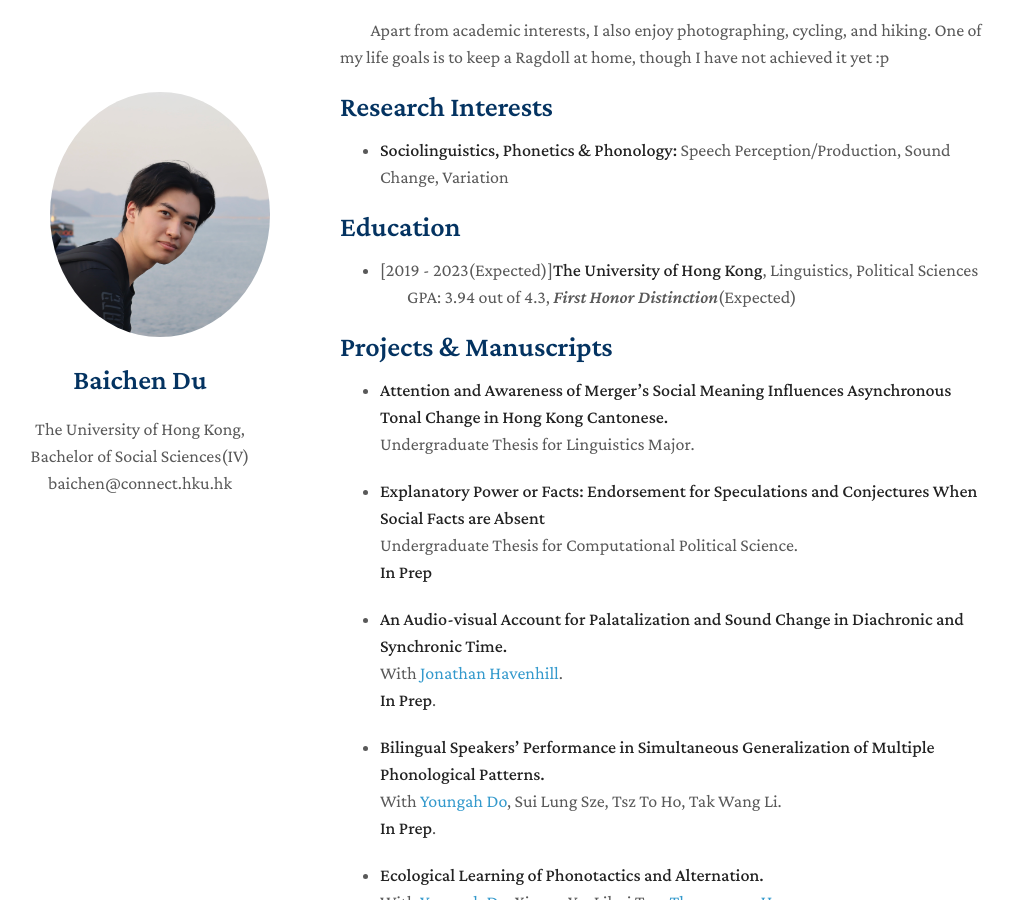
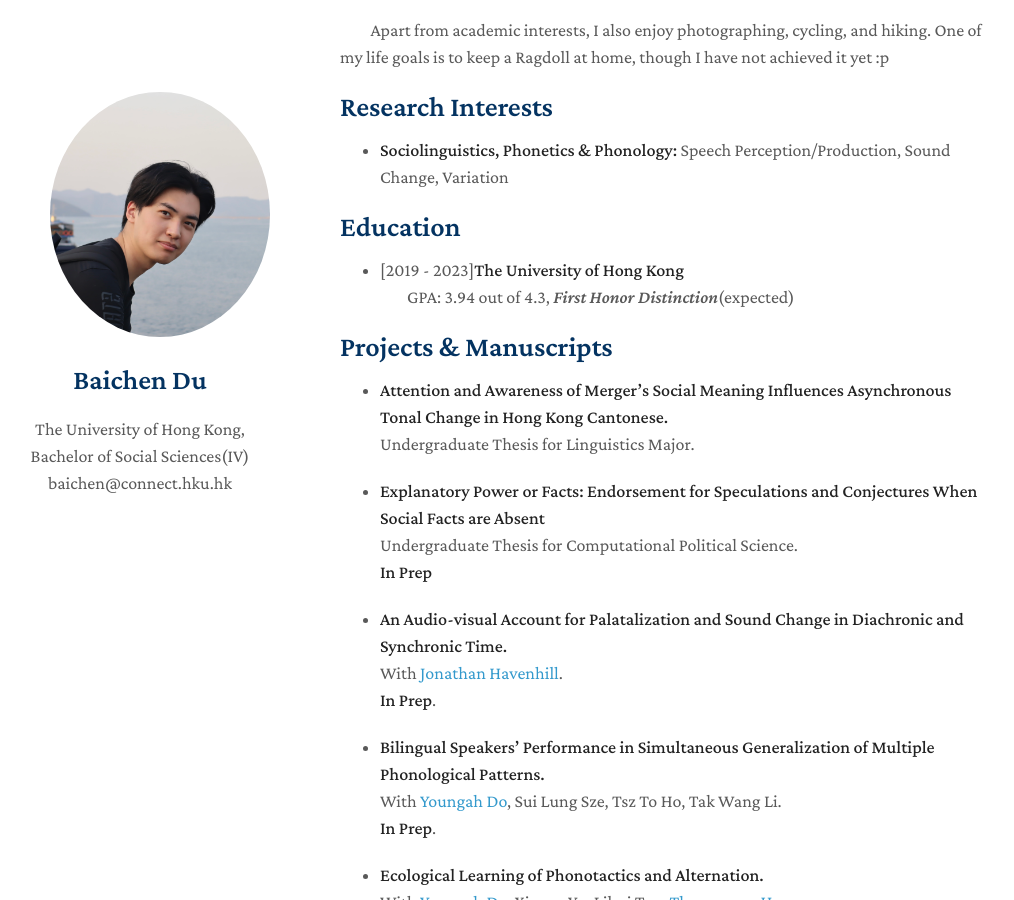
Before and after one commit to AlbertBaichenDu/AlbertBaichenDu.github.io, a Jekyll site: the page built from index.md, in a window 1280 px wide and 900 px high, scrolled down 588 px. Shown: the whole window, without its empty margins (130-1144 px from the left). Built offline with Jekyll 4.4.1, drawn with Linux system fonts in a browser that asks for light colours; nearby versions of some CDN libraries; a style sheet for code colours, icons or effects is not loaded; our own code applies the rules of GitHub Pages for plain Markdown files.

Commit message:
Update index.md

```diff
--- a/index.md
+++ b/index.md
@@ -19,9 +19,9 @@ layout: homepage
 - **Sociolinguistics, Phonetics & Phonology:** Speech Perception/Production, Sound Change, Variation
 
 ## Education
-- [2019 - 2023(Expected)]**The University of Hong Kong**, Linguistics, Political Sciences
+- [2019 - 2023]**The University of Hong Kong**
   <br>
-&nbsp;&nbsp;&nbsp;&nbsp;&nbsp;&nbsp;&nbsp;&nbsp;GPA: 3.94 out of 4.3, <em>First Honor Distinction</em>(Expected)
+&nbsp;&nbsp;&nbsp;&nbsp;&nbsp;&nbsp;&nbsp;&nbsp;GPA: 3.94 out of 4.3, <em>First Honor Distinction</em>(expected)
 
 ## Projects & Manuscripts
 
```
